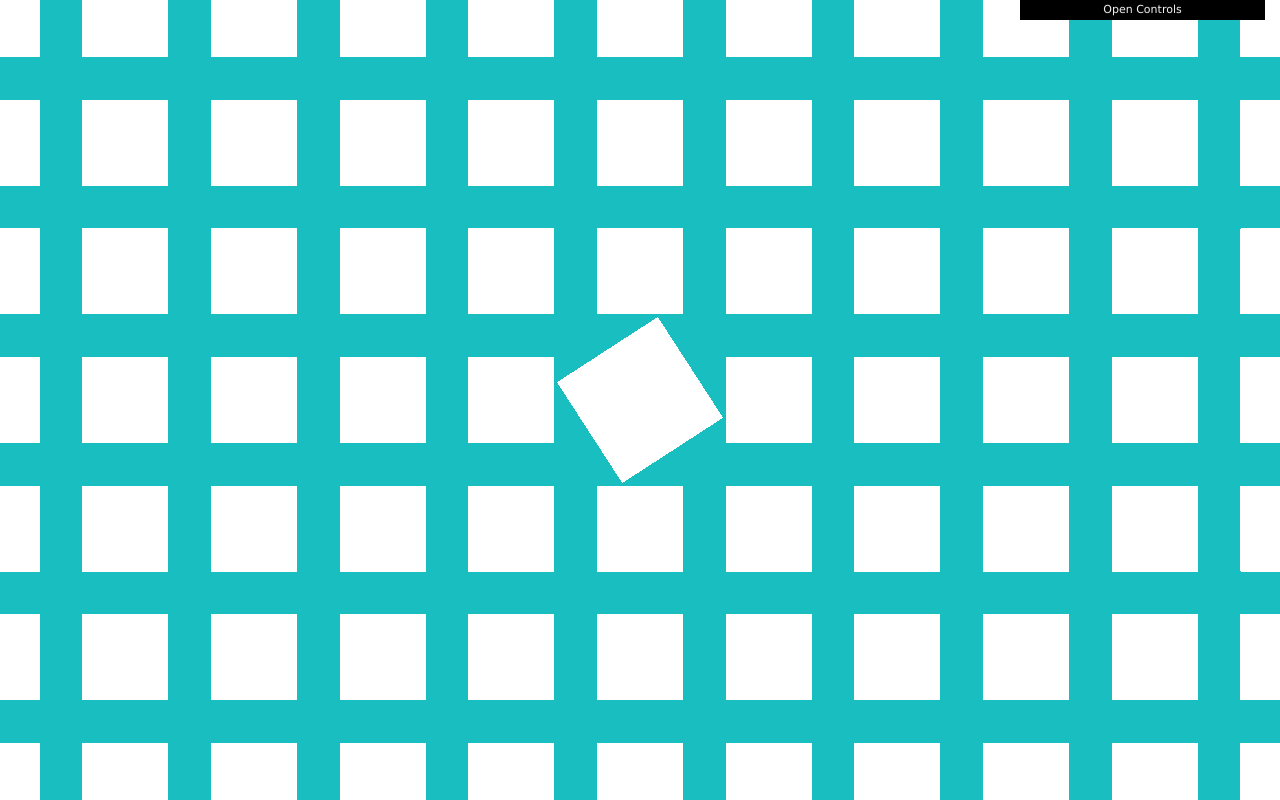
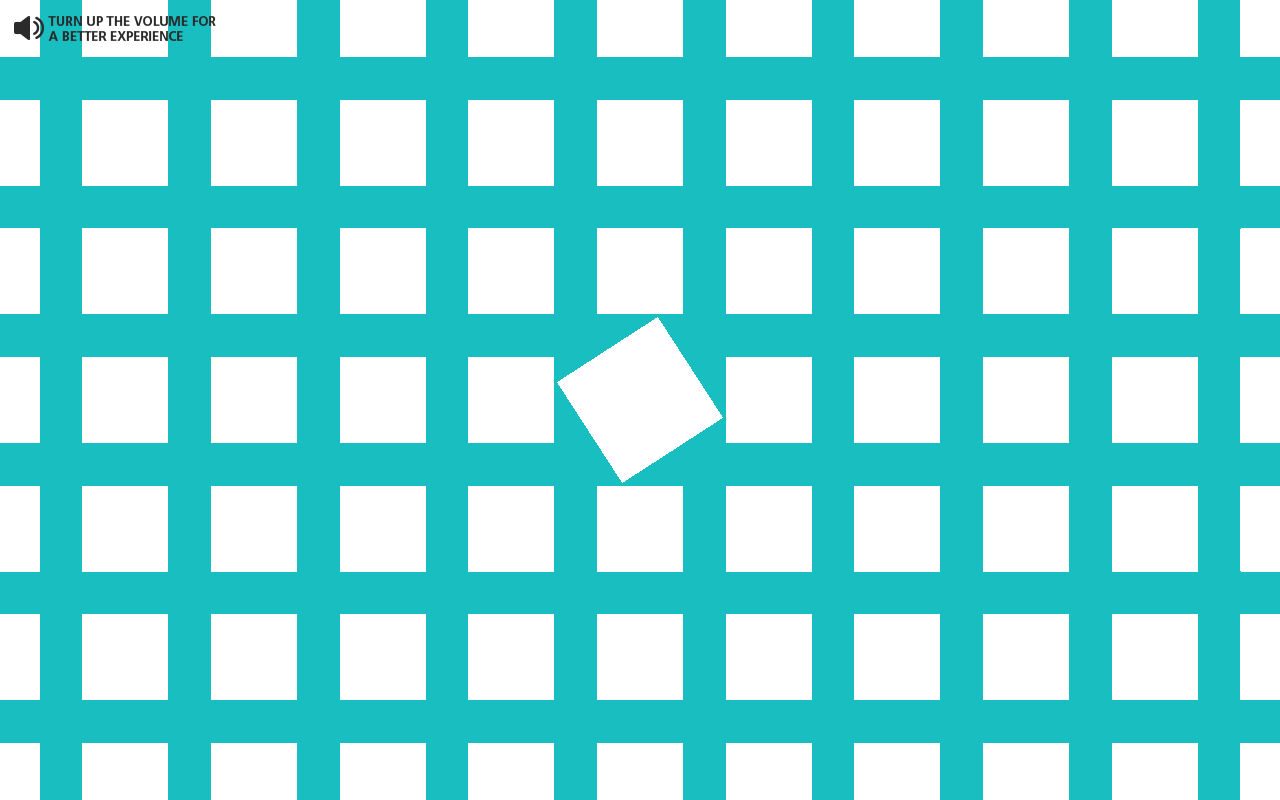
Before and after one commit to kaymorey/threejsexperiment, a website: page index.html in a window 1280 px wide. Drawn offline with Linux system fonts and the light colour scheme; files that its build step writes are made by us from their sources.

Commit message:
Remove controls, add volume icon

```diff
--- a/index.html
+++ b/index.html
@@ -6,6 +6,8 @@
     <link rel="stylesheet" href="styles/styles.css">
 </head>
 <body>
+    <!-- Volume icon -->
+    <img src="images/volume.png" alt="Turn up the volume for a better experience" class="volume">
     <!-- Texts -->
     <div class="title">
         <h1 class="first">2D is Nice...</h1>
--- a/src/js/main.js
+++ b/src/js/main.js
@@ -5,10 +5,6 @@ $(document).ready(init);
 function init(){
     webgl = new Webgl(window.innerWidth, window.innerHeight);
     $('.three').append(webgl.renderer.domElement);
-
-    gui = new dat.GUI();
-    gui.add(webgl.camera.rotation, 'x').min(-20).max(20);
-    gui.close();
 
     $(window).on('resize', resizeHandler);
     // when the mouse moves, call the given function
--- a/src/js/webgl.js
+++ b/src/js/webgl.js
@@ -55,6 +55,7 @@ var Webgl = (function(){
                     webgl.cubeManager.addZCubes();
                     window.setTimeout(function() {
                         $('h1.third').fadeOut('slow');
+                        $('img.volume').fadeOut('slow');
                     }, 3000);
                 });
             }, 1000);
--- a/styles/styles.css
+++ b/styles/styles.css
@@ -22,6 +22,12 @@ body, html {
     margin: 0;
     padding: 0;
     overflow: hidden;
+}
+
+img.volume {
+    position: absolute;
+    top: 0;
+    left: 10px;
 }
 
 div.title {
```
Also changed, not shown: build/app.min.js, images/volume.png (added), 1 other file.
